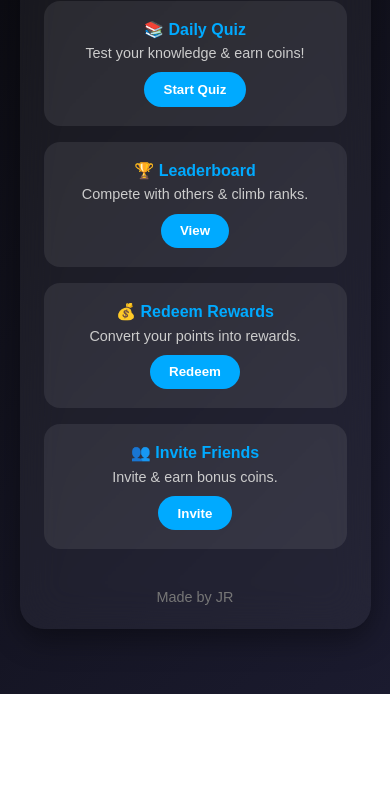
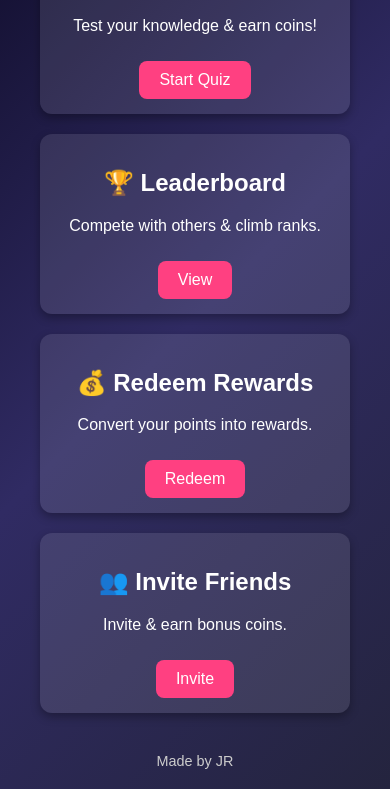
Before and after one commit to TechJR07-netizen/Mind-Fuel, a plain HTML site: page index.html in a window 390 px wide. Shown: the part 150-939 px from the top of the page. Before the commit the page ends 844 px from the top, so only its background shows below. Drawn offline with Linux system fonts and the light colour scheme.

Commit message:
Update index.html

```diff
--- a/index.html
+++ b/index.html
@@ -1,185 +1,90 @@
 <!DOCTYPE html>
-<html lang="en">
+<html lang="hi">
 <head>
-  <meta charset="UTF-8" />
-  <meta name="viewport" content="width=device-width, initial-scale=1.0" />
+  <meta charset="UTF-8">
+  <meta name="viewport" content="width=device-width, initial-scale=1.0">
   <title>MindFuel</title>
-
   <style>
-    /* ==== Base Reset ==== */
-    * {
+    body {
       margin: 0;
-      padding: 0;
-      box-sizing: border-box;
-      font-family: "Poppins", sans-serif;
+      font-family: 'Poppins', sans-serif;
+      background: linear-gradient(135deg, #0f0c29, #302b63, #24243e);
+      color: white;
+      text-align: center;
     }
 
-    body {
-      background: linear-gradient(135deg, #0a0a0f, #1b1b2f);
-      color: #fff;
+    #splash {
       height: 100vh;
       display: flex;
+      flex-direction: column;
+      justify-content: center;
       align-items: center;
-      justify-content: center;
-      overflow: hidden;
+      animation: fadeIn 2s ease-in-out;
     }
 
-    /* ==== Splash Screen ==== */
-    #splash {
-      position: fixed;
-      inset: 0;
-      background-color: #000;
-      display: flex;
-      flex-direction: column;
-      align-items: center;
-      justify-content: center;
-      animation: fadeOut 1s ease forwards;
-      animation-delay: 3.2s;
-      z-index: 1000;
-    }
-
-    #splash h1 {
-      font-size: 3rem;
-      font-weight: 700;
-      color: #00aaff;
-      opacity: 0;
-      animation: fadeInZoom 1.2s ease forwards;
-    }
-
-    #splash p {
-      margin-top: 0.5rem;
-      font-size: 1.1rem;
-      color: #ccc;
-      opacity: 0;
-      animation: fadeIn 1.5s ease forwards;
-      animation-delay: 0.8s;
-    }
-
-    #splash small {
-      margin-top: 1.5rem;
-      font-size: 0.9rem;
-      color: #777;
-      opacity: 0;
-      animation: fadeIn 2s ease forwards;
-      animation-delay: 1.8s;
-    }
-
-    @keyframes fadeInZoom {
-      0% { opacity: 0; transform: scale(0.8); }
-      100% { opacity: 1; transform: scale(1); }
-    }
-    @keyframes fadeIn { to { opacity: 1; } }
-    @keyframes fadeOut { to { opacity: 0; visibility: hidden; } }
-
-    /* ==== Main Container ==== */
-    .container {
+    #mainContent {
       display: none;
       flex-direction: column;
       align-items: center;
-      justify-content: center;
-      text-align: center;
-      width: 100%;
-      max-width: 420px;
-      padding: 2rem;
-      border-radius: 1.5rem;
-      background: rgba(255, 255, 255, 0.05);
-      backdrop-filter: blur(20px);
-      box-shadow: 0 10px 30px rgba(0, 0, 0, 0.4);
-      animation: fadeInMain 1s ease forwards;
-    }
-
-    @keyframes fadeInMain {
-      from { opacity: 0; transform: translateY(10px); }
-      to { opacity: 1; transform: translateY(0); }
+      padding: 20px;
     }
 
     .logo {
       font-size: 2rem;
-      font-weight: 700;
-      color: #00aaff;
-      margin-bottom: 2rem;
+      margin-bottom: 1rem;
     }
 
-    /* ==== Cards ==== */
     .card {
-      width: 100%;
-      background: rgba(255, 255, 255, 0.08);
-      border-radius: 1rem;
-      padding: 1.2rem;
-      margin-bottom: 1rem;
-      transition: 0.3s;
-      text-align: center;
-    }
-
-    .card:hover {
-      background: rgba(255, 255, 255, 0.15);
-      transform: translateY(-5px);
-    }
-
-    .card h2 {
-      color: #00aaff;
-      font-size: 1.2rem;
-      margin-bottom: 0.4rem;
-    }
-
-    .card p {
-      color: #ccc;
-      font-size: 0.9rem;
-      margin-bottom: 0.7rem;
+      background: rgba(255,255,255,0.1);
+      padding: 15px;
+      margin: 10px;
+      border-radius: 12px;
+      width: 80%;
+      max-width: 400px;
+      box-shadow: 0 4px 10px rgba(0,0,0,0.3);
     }
 
     .btn {
-      background: #00aaff;
-      color: #fff;
+      background: #ff4081;
       border: none;
-      padding: 0.6rem 1.2rem;
-      border-radius: 2rem;
-      font-weight: 600;
+      padding: 10px 20px;
+      color: white;
+      font-size: 1rem;
+      border-radius: 8px;
       cursor: pointer;
-      transition: 0.3s;
+      margin-top: 10px;
     }
 
     .btn:hover {
-      background: #0077cc;
-      transform: scale(1.05);
+      background: #f50057;
     }
 
     footer {
-      margin-top: 1.5rem;
-      color: #777;
+      margin-top: 30px;
       font-size: 0.9rem;
+      color: #ccc;
     }
 
-    /* ==== Responsive ==== */
-    @media (max-width: 480px) {
-      .container {
-        width: 90%;
-        padding: 1.5rem;
-      }
-      .logo {
-        font-size: 1.6rem;
-      }
-      .card h2 {
-        font-size: 1rem;
-      }
+    @keyframes fadeIn {
+      from { opacity: 0; }
+      to { opacity: 1; }
     }
   </style>
 </head>
 <body>
-
   <!-- Splash Screen -->
   <div id="splash">
-    <h1>MindFuel</h1>
+    <h1>🧠 MindFuel</h1>
     <p>Fuel your brain. Unlock your potential.</p>
     <small>Made by JR</small>
   </div>
 
   <!-- Main App -->
-  <div class="container" id="mainContent">
-    <div class="logo">🧠 MindFuel</div>
+  <div id="mainContent">
+    <div class="logo">🔥 MindFuel</div>
 
     <div class="card">
-      <h2>📚 Daily Quiz</h2>
+      <h2>📝 Daily Quiz</h2>
       <p>Test your knowledge & earn coins!</p>
       <button class="btn" onclick="window.location.href='quiz-select.html'">Start Quiz</button>
     </div>
@@ -204,12 +109,13 @@
 
     <footer>Made by JR</footer>
   </div>
-<!-- 🔥 Firebase SDKs -->
+
+  <!-- Firebase SDKs -->
   <script src="https://www.gstatic.com/firebasejs/10.12.0/firebase-app.js"></script>
   <script src="https://www.gstatic.com/firebasejs/10.12.0/firebase-firestore.js"></script>
 
   <script>
-  // ✅ Firebase Config
+    // Firebase Config
     const firebaseConfig = {
       apiKey: "AIzaSyAttJuavq72POyCDtGsLgqb3-M9ZaHsQw8",
       authDomain: "mindfuel-f7a5f.firebaseapp.com",
@@ -219,11 +125,11 @@
       appId: "1:696149766519:web:d5c311b92da5e6c36df172"
     };
 
-  // ✅ Initialize Firebase
+    // Initialize Firebase
     const app = firebase.initializeApp(firebaseConfig);
     const db = firebase.firestore();
 
-  // ✅ Splash screen hide after 3.5s
+    // Splash Screen Hide
     window.addEventListener("load", () => {
       setTimeout(() => {
         document.getElementById("splash").style.display = "none";
@@ -231,6 +137,5 @@
       }, 3500);
     });
   </script>
-
 </body>
 </html>
```
Lines whose indentation alone changed are shown as unchanged.
